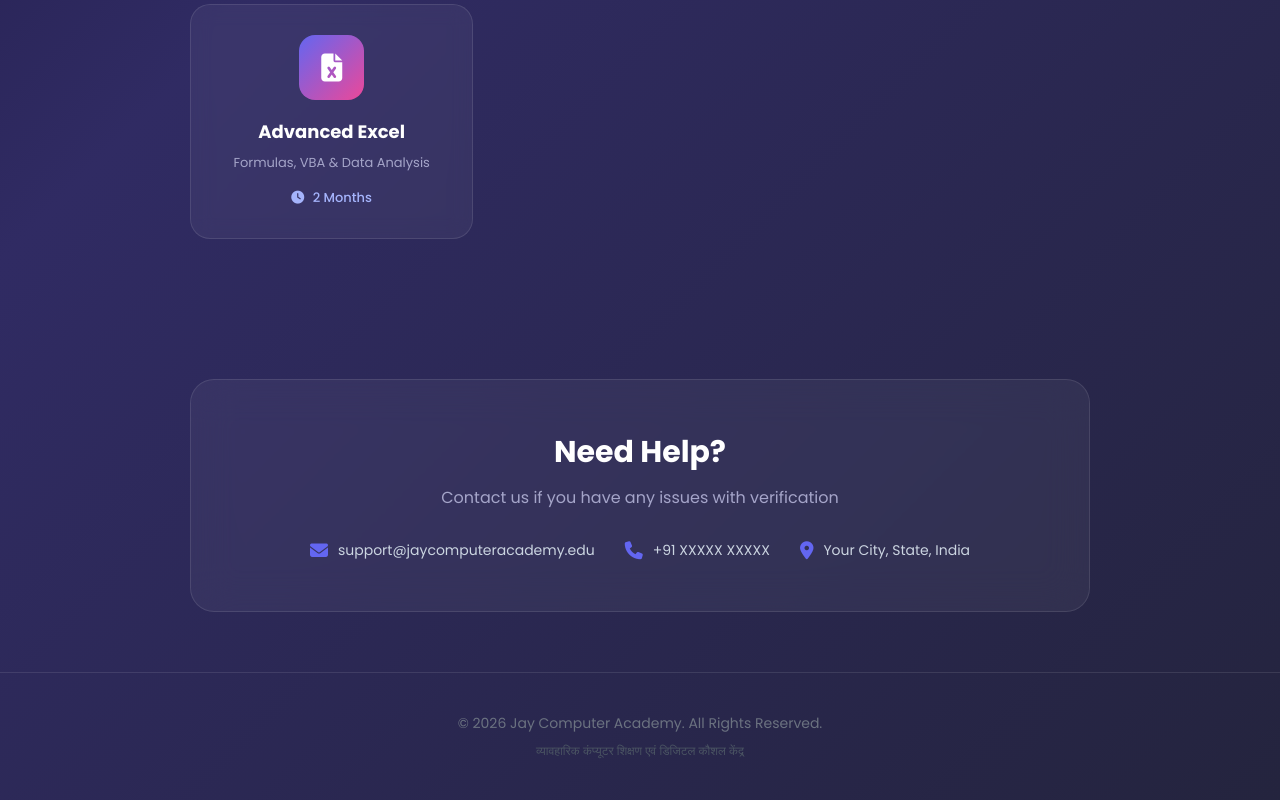
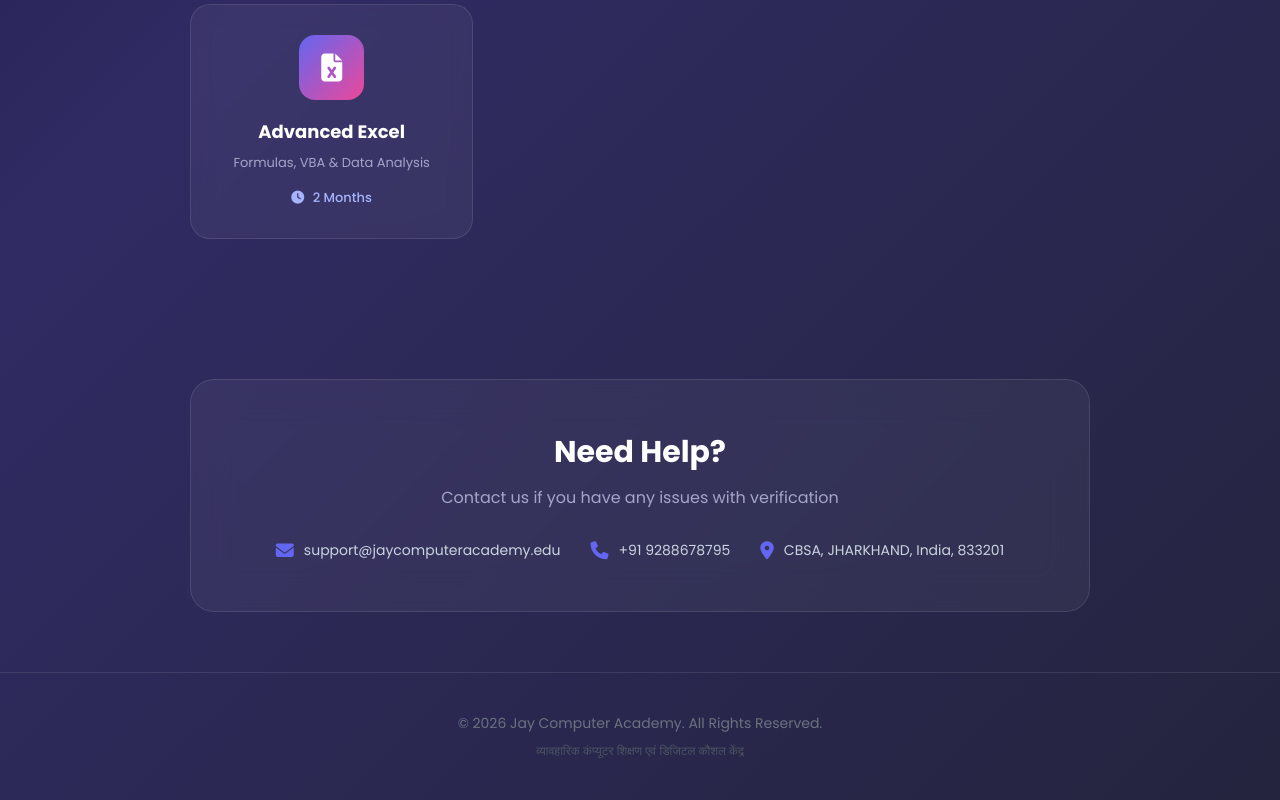
Before and after one commit to mrboyin20-beep/JAYY, a plain HTML site: page index.html in a window 1280 px wide. Shown: the part 1559-2359 px from the top of the page. Drawn offline with Linux system fonts and the light colour scheme.

Commit message:
Add files via upload

```diff
--- a/index.html
+++ b/index.html
@@ -227,11 +227,11 @@
                     </div>
                     <div class="contact-item">
                         <i class="fas fa-phone"></i>
-                        <span>+91 XXXXX XXXXX</span>
+                        <span>+91 9288678795</span>
                     </div>
                     <div class="contact-item">
                         <i class="fas fa-map-marker-alt"></i>
-                        <span>Your City, State, India</span>
+                        <span>CBSA, JHARKHAND, India, 833201</span>
                     </div>
                 </div>
             </div>
```
